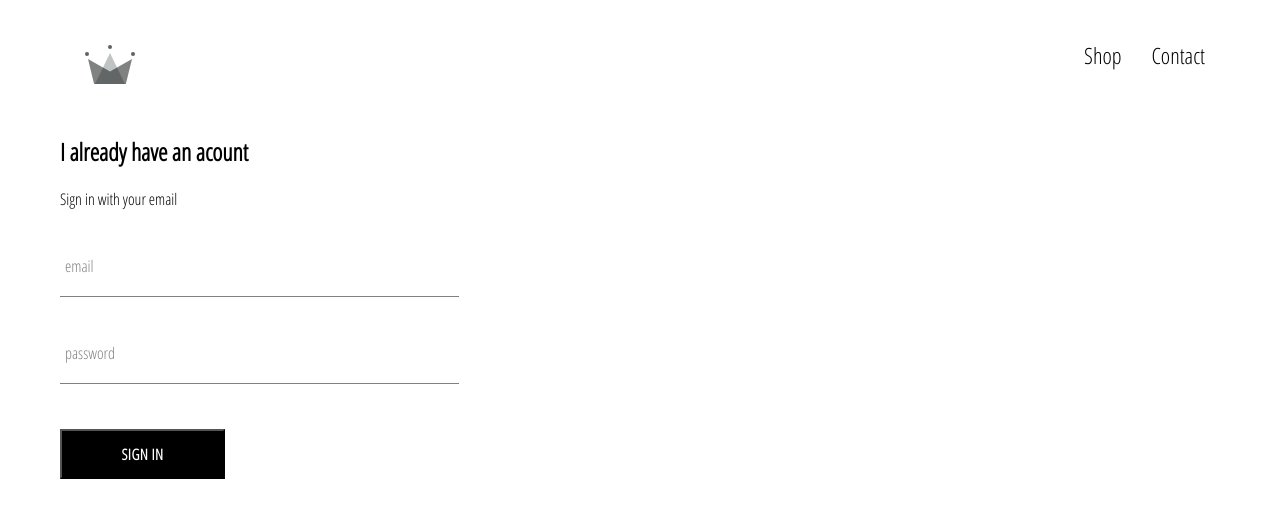
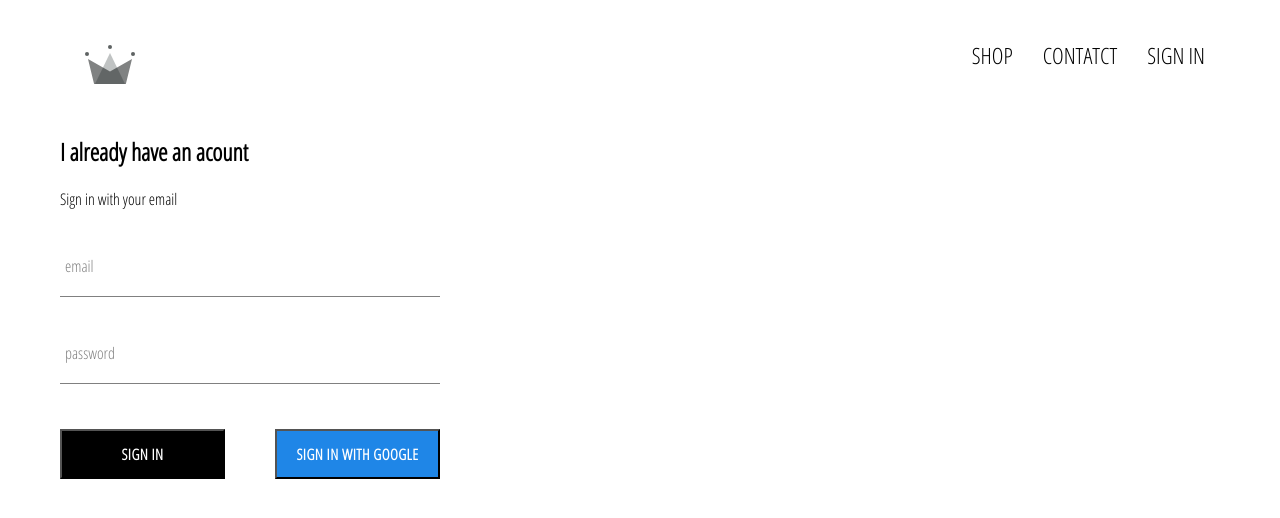
Before and after one commit to choijinhap/Ecommerce-react, a React (Create React App) app: page /signin in a window 1280 px wide. Shown: the top 518 px of the page. Built offline with nearby package versions, Linux system fonts and the light colour scheme; no server answers.

Commit message:
intergated firebase into application, created sign in page with sign in component and sigin in with google

```diff
--- a/package.json
+++ b/package.json
@@ -6,6 +6,7 @@
     "@testing-library/jest-dom": "^5.11.4",
     "@testing-library/react": "^11.1.0",
     "@testing-library/user-event": "^12.1.10",
+    "firebase": "^8.2.10",
     "node-sass": "^5.0.0",
     "react": "^17.0.1",
     "react-dom": "^17.0.1",
--- a/src/App.css
+++ b/src/App.css
@@ -1,11 +1,15 @@
+* {
+	box-sizing: border-box;
+}
 body {
 	font-family: 'Open Sans Condensed';
 	padding: 20px 60px;
 }
-a{
+a {
 	text-decoration: none;
 	color: black;
 }
+
 .App {
 	text-align: center;
 }
--- a/src/App.js
+++ b/src/App.js
@@ -1,14 +1,36 @@
 import logo from './logo.svg';
 import './App.css';
 import { Switch, Route } from 'react-router-dom';
+import React from 'react';
 import HomePage from './pages/homepage/homepage.component.jsx';
 import ShopPage from './pages/shop/shoppage.component.jsx';
 import Header from './components/header/header.component.jsx';
 import SignInPage from './pages/sign-in/sign-inpage.component.jsx';
-function App() {
+import { auth } from './firebase/firebase.utils';
+
+class App extends React.Component {
+	constructor() {
+		super();
+		this.state = {
+			currentUser: null,
+		};
+	}
+
+	unsubscribeFromAuth = null;
+
+	componentDidMount() {
+		this.unsubscribeFromAuth = auth.onAuthStateChanged((user) => {
+			this.setState({ currentUser: user });
+			console.log(user);
+		});
+	}
+	componentWillUnmount() {
+		this.unsubscribeFromAuth();
+	}
+	render() {
 		return (
 			<div>
-			<Header></Header>
+				<Header currentUser={this.state.currentUser}></Header>
 				<Switch>
 					<Route exact path='/' component={HomePage} />
 					<Route exact path='/shop' component={ShopPage} />
@@ -17,5 +39,6 @@
 			</div>
 		);
 	}
+}
 
 export default App;
--- a/src/components/custom-button/custom-button.component.jsx
+++ b/src/components/custom-button/custom-button.component.jsx
@@ -1,8 +1,11 @@
 import React from 'react';
 import './custom-button.style.scss';
 
-const CustomButton = ({ children, ...otherProps }) => (
-	<button className='custom-button' {...otherProps}>
+const CustomButton = ({ children, isGoogleSignIn, ...otherProps }) => (
+	<button
+		className={`custom-button ${isGoogleSignIn ? 'google-sign-in' : ''}`}
+		{...otherProps}
+	>
 		{children}
 	</button>
 );
--- a/src/components/custom-button/custom-button.style.scss
+++ b/src/components/custom-button/custom-button.style.scss
@@ -15,4 +15,14 @@
 		color: black;
 		border: 1px solid black;
 	}
+
+	&.google-sign-in {
+		background-color: #1f86e7;
+		color: white;
+
+		&:hover {
+			background-color: #0c57b9;
+			border: none;
+		}
+	}
 }
--- a/src/components/header/header.component.jsx
+++ b/src/components/header/header.component.jsx
@@ -1,17 +1,31 @@
 import React from 'react';
 import { Link } from 'react-router-dom';
 import { ReactComponent as Logo } from '../../assets/crown.svg';
+import { auth } from '../../firebase/firebase.utils';
 import './header.style.scss';
 
-const Header = () => (
+const Header = ({ currentUser }) => (
 	<div className='header'>
 		<Link to='/' className='logo-container'>
-            <Logo className="logo"></Logo>
-        </Link>
-        <div className="options">
-            <Link className="option" to='/shop'>Shop</Link>
-            <Link className="option" to='/shop'>Contact</Link>
-        </div>
+			<Logo className='logo'></Logo>
+		</Link>
+		<div className='options'>
+			<Link className='option' to='/shop'>
+				SHOP
+			</Link>
+			<Link className='option' to='/shop'>
+				CONTATCT
+			</Link>
+			{currentUser ? (
+				<div className='option' onClick={() => auth.signOut()}>
+					SIGN OUT
+				</div>
+			) : (
+				<Link className='option' to='/signin'>
+					SIGN IN
+				</Link>
+			)}
+		</div>
 	</div>
 );
 
--- a/src/components/header/header.style.scss
+++ b/src/components/header/header.style.scss
@@ -1,24 +1,28 @@
-.header{
+.header {
 	height: 70px;
 	width: 100%;
 	display: flex;
 	justify-content: space-between;
 	margin-bottom: 25px;
 
-    .logo-container{
+	.logo-container {
 		height: 100%;
 		width: 70px;
 		padding: 25px;
 	}
-    .options{
+	.options {
 		width: 50%;
 		height: 100%;
 		display: flex;
 		align-items: center;
 		justify-content: flex-end;
 	}
-    .option{
+	.option {
 		padding: 10px 15px;
 		font-size: 1.4rem;
 	}
+	.option:hover {
+		transform: scale(1.1);
+		font-weight: bold;
 	}
+}
--- a/src/components/sign-in/sign-in.component.jsx
+++ b/src/components/sign-in/sign-in.component.jsx
@@ -1,6 +1,8 @@
 import React from 'react';
 import FormInput from '../form-input/form-input.component';
 import CustomButton from '../custom-button/custom-button.component';
+import { signInWithGoogle } from '../../firebase/firebase.utils';
+
 import './sign-in.style.scss';
 
 class SignIn extends React.Component {
@@ -41,7 +43,12 @@
 						type='password'
 						required
 					/>
-					<CustomButton type='submit'>Sign In</CustomButton>
+					<div className='buttons'>
+						<CustomButton type='submit'>Sign In</CustomButton>
+						<CustomButton isGoogleSignIn onClick={signInWithGoogle}>
+							Sign In With Google
+						</CustomButton>
+					</div>
 				</form>
 			</div>
 		);
--- a/src/components/sign-in/sign-in.style.scss
+++ b/src/components/sign-in/sign-in.style.scss
@@ -1,9 +1,14 @@
 .sign-in {
-	width: 30vw;
+	width: 380px;
 	display: flex;
 	flex-direction: column;
 
 	.title {
 		margin: 10px 0;
 	}
+
+	.buttons {
+		display: flex;
+		justify-content: space-between;
+	}
 }
--- /dev/null
+++ b/src/firebase/firebase.utils.js
@@ -0,0 +1,22 @@
+import firebase from 'firebase/app';
+import 'firebase/firestore';
+import 'firebase/auth';
+
+const config = {
+	apiKey: 'AIzaSyD3cyVsvcNLZIsIFF6Jv3brpHzVy_d9bEs',
+	authDomain: 'ecommerce-9e7be.firebaseapp.com',
+	projectId: 'ecommerce-9e7be',
+	storageBucket: 'ecommerce-9e7be.appspot.com',
+	messagingSenderId: '330930561967',
+	appId: '1:330930561967:web:bf04bc182327718bc4c55a',
+};
+
+firebase.initializeApp(config);
+
+export const auth = firebase.auth();
+export const firesotre = firebase.firestore();
+
+const provider = new firebase.auth.GoogleAuthProvider();
+provider.setCustomParameters({ prompt: 'select_account' });
+export const signInWithGoogle = () => auth.signInWithPopup(provider);
+export default firebase;
```
Also changed, not shown: public/manifest.json, 1 other file (tests, documents, lock files or other folders). Lines whose indentation alone changed are shown as unchanged.
